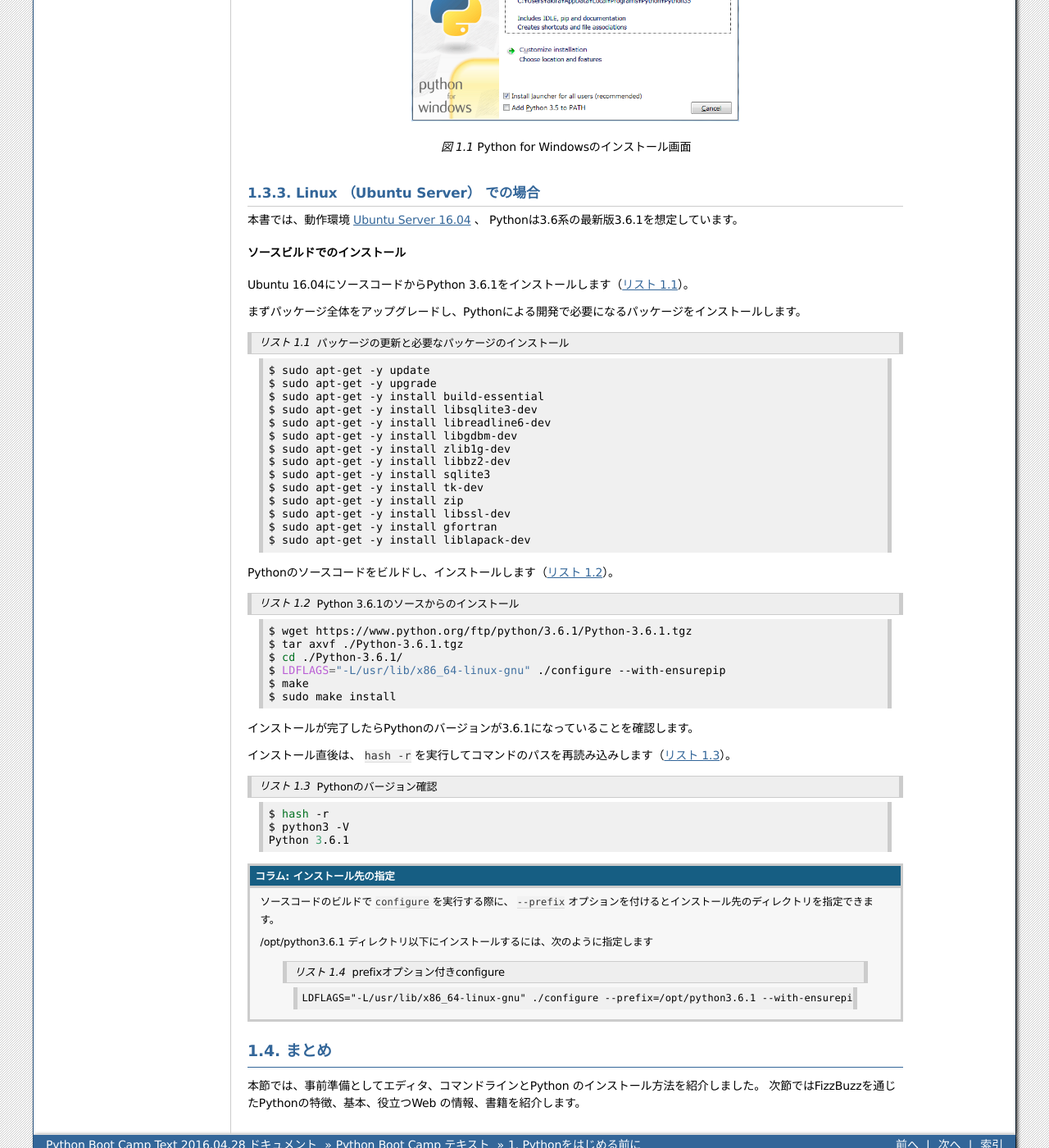
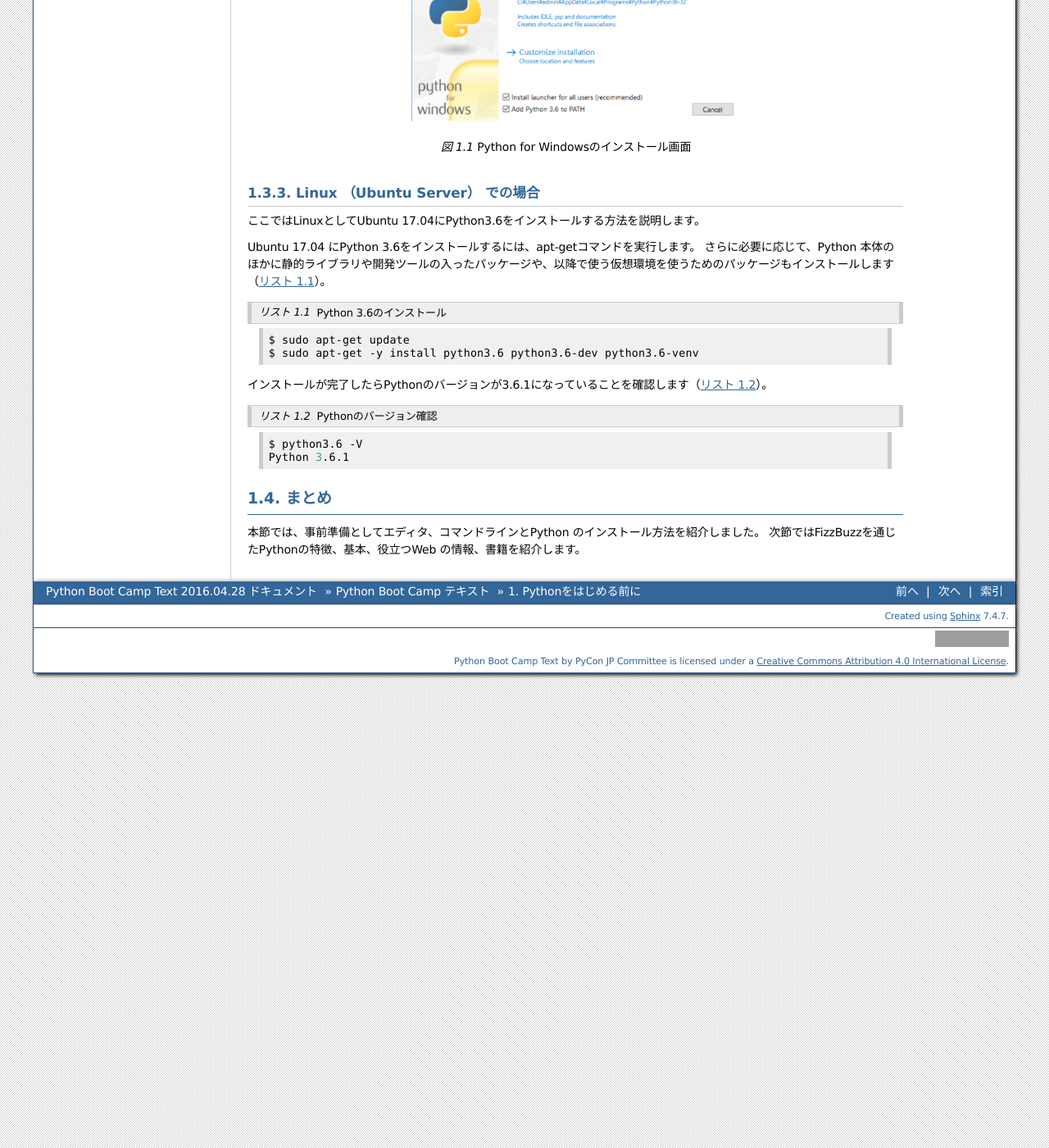
Before and after one commit to pyconjp/pycamp.pycon.jp, a Sphinx documentation site: the page built from source/textbook/1_install.rst, in a window 1280 px wide and 1400 px high, scrolled down 1205 px. Shown: the whole window at 82% size. Built offline with Sphinx 7.4.7, drawn with Linux system fonts in a browser that asks for light colours; grey boxes are pictures that could not be loaded.

Commit message:
ISSHA-784 update python 3.6.2

```diff
--- a/source/textbook/1_install.rst
+++ b/source/textbook/1_install.rst
@@ -46,7 +46,7 @@
 macOSでPythonを利用する場合は、Pythonの公式サイトで配布されているビルド済みのパッケージをインストールします。
 
 「 `Python Releases for Mac OS X <https://www.python.org/downloads/mac-osx/>`_ 」をブラウザで開きます。
-「 `Mac OS X 64-bit/32-bit installer <https://www.python.org/ftp/python/3.6.1/python-3.6.1-macosx10.6.pkg>`_ 」をダウンロードして実行し、Pythonをインストールします。
+「 `Mac OS X 64-bit/32-bit installer <https://www.python.org/ftp/python/3.6.2/python-3.6.2-macosx10.6.pkg>`_ 」をダウンロードして実行し、Pythonをインストールします。
 
 詳しくはPythonの公式ドキュメントの「 `MacintoshでPythonを使う <http://docs.python.jp/3/using/mac.html>`_ 」を参考にしてください。
 
@@ -58,8 +58,8 @@
 「 `Python Releases for Windows <https://www.python.org/downloads/windows/>`_ 」をブラウザで開きます。
 OSによって以下のいずれかのインストーラーをダウンロードし、ウィザードに従ってインストールします。
 
-- 64ビット版: `Windows x86-64 executable installer <https://www.python.org/ftp/python/3.6.1/python-3.6.1-amd64.exe>`_
-- 32ビット版: `Windows x86 executable installer <https://www.python.org/ftp/python/3.6.1/python-3.6.1.exe>`_
+- 64ビット版: `Windows x86-64 executable installer <https://www.python.org/ftp/python/3.6.2/python-3.6.2-amd64.exe>`_
+- 32ビット版: `Windows x86 executable installer <https://www.python.org/ftp/python/3.6.2/python-3.6.2.exe>`_
 
 この時、「Add Python 3.6 to PATH」にチェックを入れておきましょう。自動的に必要な環境変数が設定されます（:numref:`windows-install`）。
 
@@ -73,77 +73,28 @@
 Linux （Ubuntu Server） での場合
 -------------------------------------
 
-本書では、動作環境 `Ubuntu Server 16.04 <https://wiki.ubuntu.com/XenialXerus/ReleaseNotes>`_ 、
-Pythonは3.6系の最新版3.6.1を想定しています。
+ここではLinuxとしてUbuntu 17.04にPython3.6をインストールする方法を説明します。
 
+Ubuntu 17.04 にPython 3.6をインストールするには、apt-getコマンドを実行します。
+さらに必要に応じて、Python 本体のほかに静的ライブラリや開発ツールの入ったパッケージや、以降で使う仮想環境を使うためのパッケージもインストールします（:numref:`ubuntu-install`）。
 
-ソースビルドでのインストール
-^^^^^^^^^^^^^^^^^^^^^^^^^^^^^^^^^
+.. _ubuntu-install:
 
-Ubuntu 16.04にソースコードからPython 3.6.1をインストールします（:numref:`package-install`）。
+.. code-block:: sh
+   :caption: Python 3.6のインストール
 
-まずパッケージ全体をアップグレードし、Pythonによる開発で必要になるパッケージをインストールします。
+   $ sudo apt-get update
+   $ sudo apt-get -y install python3.6 python3.6-dev python3.6-venv
 
-.. _package-install:
-
-.. code-block:: bash
-    :caption: パッケージの更新と必要なパッケージのインストール
-
-    $ sudo apt-get -y update
-    $ sudo apt-get -y upgrade
-    $ sudo apt-get -y install build-essential
-    $ sudo apt-get -y install libsqlite3-dev
-    $ sudo apt-get -y install libreadline6-dev
-    $ sudo apt-get -y install libgdbm-dev
-    $ sudo apt-get -y install zlib1g-dev
-    $ sudo apt-get -y install libbz2-dev
-    $ sudo apt-get -y install sqlite3
-    $ sudo apt-get -y install tk-dev
-    $ sudo apt-get -y install zip
-    $ sudo apt-get -y install libssl-dev
-    $ sudo apt-get -y install gfortran
-    $ sudo apt-get -y install liblapack-dev
-
-.. g++はbuild-essentialsで、opensslは標準で入る。
-
-Pythonのソースコードをビルドし、インストールします（:numref:`python-build`）。
-
-.. _python-build:
-
-.. code-block:: bash
-    :caption: Python 3.6.1のソースからのインストール
-
-    $ wget https://www.python.org/ftp/python/3.6.1/Python-3.6.1.tgz
-    $ tar axvf ./Python-3.6.1.tgz
-    $ cd ./Python-3.6.1/
-    $ LDFLAGS="-L/usr/lib/x86_64-linux-gnu" ./configure --with-ensurepip
-    $ make
-    $ sudo make install
-
-インストールが完了したらPythonのバージョンが3.6.1になっていることを確認します。
-
-インストール直後は、 ``hash -r`` を実行してコマンドのパスを再読み込みします（:numref:`check-version`）。
+インストールが完了したらPythonのバージョンが3.6.1になっていることを確認します（:numref:`check-version`）。
 
 .. _check-version:
 
 .. code-block:: bash
-    :caption: Pythonのバージョン確認
+   :caption: Pythonのバージョン確認
 
-    $ hash -r
-    $ python3 -V
-    Python 3.6.1
-
-.. admonition:: コラム: インストール先の指定
-
-
-   ソースコードのビルドで ``configure`` を実行する際に、 ``--prefix`` オプションを付けるとインストール先のディレクトリを指定できます。
-
-   /opt/python3.6.1 ディレクトリ以下にインストールするには、次のように指定します
-
-    .. code-block:: none
-        :caption: prefixオプション付きconfigure
-
-        LDFLAGS="-L/usr/lib/x86_64-linux-gnu" ./configure --prefix=/opt/python3.6.1 --with-ensurepip
+   $ python3.6 -V
+   Python 3.6.1
 
 まとめ
 =============
--- a/source/textbook/2_intro.rst
+++ b/source/textbook/2_intro.rst
@@ -37,7 +37,7 @@
     :caption: Pythonインタープリタの起動
 
     $ python3
-    Python 3.6.1 (v3.6.1:69c0db5050, Mar 21 2017, 01:21:04)
+    Python 3.6.2 (v3.6.2:5fd33b5926, Jul 16 2017, 20:11:06)
     [GCC 4.2.1 (Apple Inc. build 5666) (dot 3)] on darwin
     Type "help", "copyright", "credits" or "license" for more information.
     >>>
```
Also changed, not shown: source/textbook/images/pythonforwindows1.png.
